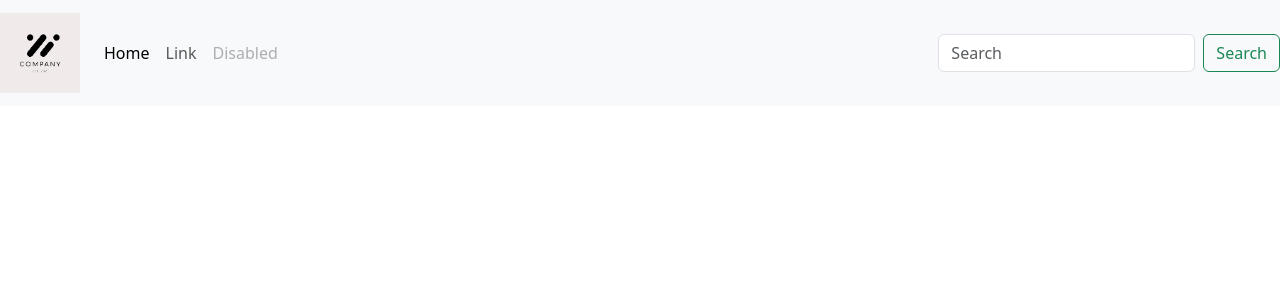
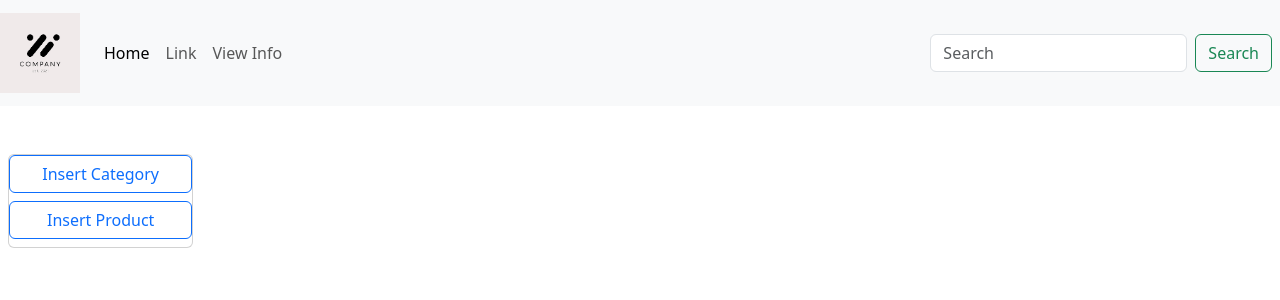
Before and after one commit to Naychich0/ECommerceTest, a PHP site: page /viewInfo.php in a window 1280 px wide. Shown: the top 300 px of the page. Run offline with PHP 8.4, Linux system fonts and the light colour scheme; data that the repository does not hold is empty.

Commit message:
-Insert product

```diff
--- a/admin/navigation.php
+++ b/admin/navigation.php
@@ -16,12 +16,12 @@
           <a class="nav-link" href="#">Link</a>
         </li>
         <li class="nav-item">
-          <a class="nav-link disabled" href="#" tabindex="-1" aria-disabled="true">Disabled</a>
+          <a class="nav-link" href="viewInfo.php">View Info</a>
         </li>
       </ul>
       <form class="d-flex">
         <input class="form-control me-2" type="search" placeholder="Search" aria-label="Search">
-        <button class="btn btn-outline-success" type="submit">Search</button>
+        <button class="btn btn-outline-success me-2" type="submit">Search</button>
       </form>
     </div>
   </div>
--- a/admin/viewInfo.php
+++ b/admin/viewInfo.php
@@ -32,8 +32,11 @@ try{
             <?php require_once "navigation.php"; ?>
         </div>
         <div class="row">
-            <div class="col-md-2">
-
+            <div class="col-md-2 mx-auto py-5">
+                <div class="card ms-2">
+                    <a href="insertCategory.php" class="btn btn-outline-primary roundted mb-2">Insert Category</a>
+                    <a href="insertProduct.php" class="btn btn-outline-primary roundted mb-2">Insert Product</a>
+                </div>
             </div>
             <div class="col-md-10 mx-auto py-5">
                 <?php
@@ -53,7 +56,7 @@ try{
                         }
                     }
                 ?>
-            </table>
+                </table>
             </div>
         </div>
     </div>
```
Also changed, not shown: admin/insertProduct.php (+36 -5 lines), admin/productImages/phoneImg.png (added), 2 other files.
